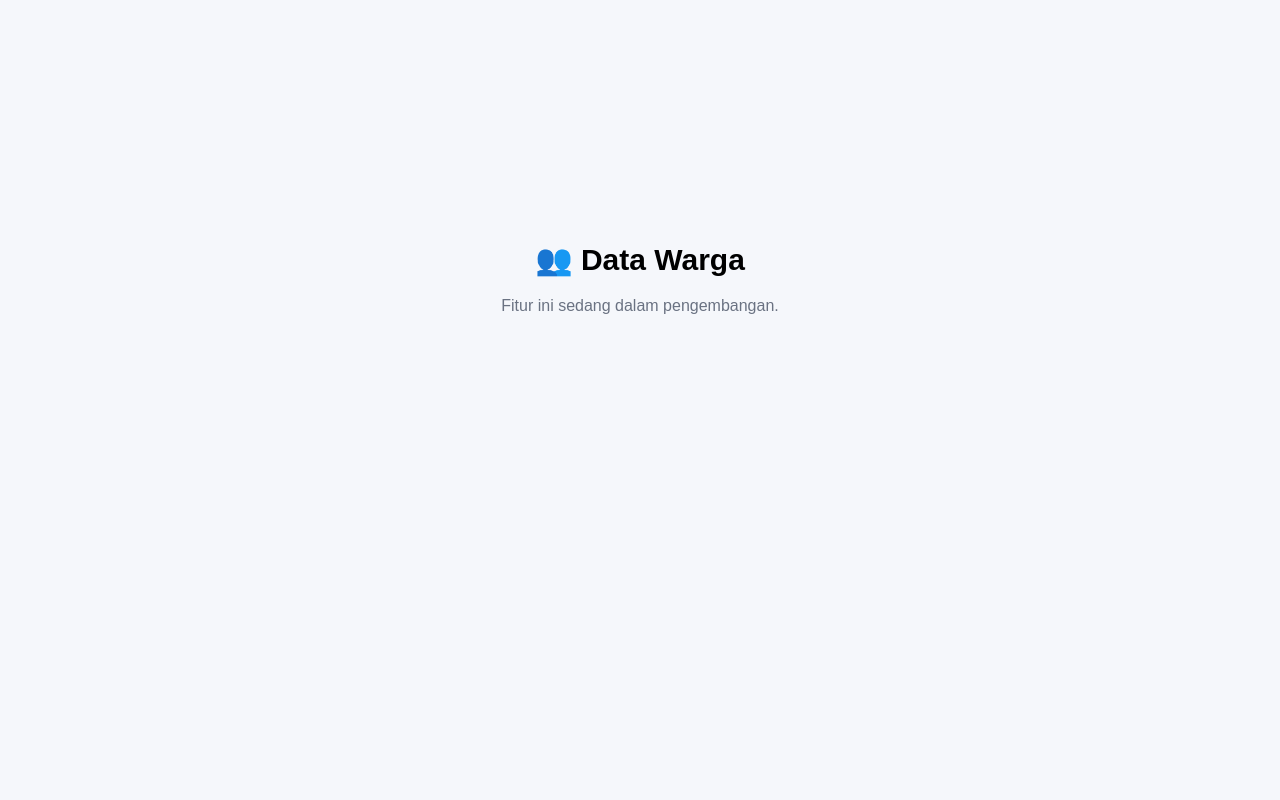
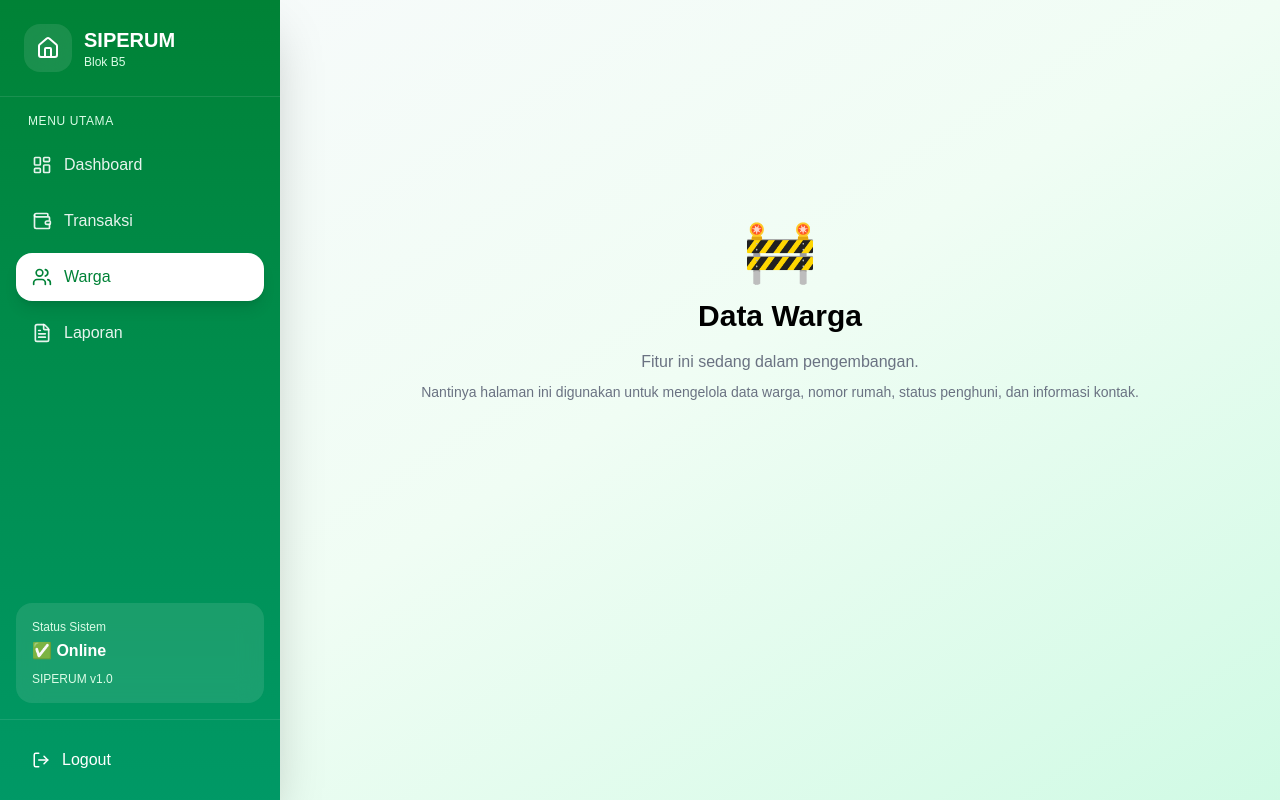
Before and after one commit to maulanasigit20/siperum, a Next.js app: page /warga in a window 1280 px wide. Built offline with nearby package versions, Linux system fonts and the light colour scheme; no server answers.

Commit message:
Update page.tsx
Update page with AppLayout

```diff
--- a/src/app/warga/page.tsx
+++ b/src/app/warga/page.tsx
@@ -1,12 +1,26 @@
+import AppLayout from "@/components/app-layout";
+
 export default function WargaPage() {
   return (
+    <AppLayout>
       <div className="flex min-h-[70vh] items-center justify-center">
         <div className="text-center">
-        <h1 className="text-3xl font-bold">👥 Data Warga</h1>
+          <div className="mb-4 text-6xl">🚧</div>
+
+          <h1 className="text-3xl font-bold">
+            Data Warga
+          </h1>
+
           <p className="mt-4 text-gray-500">
             Fitur ini sedang dalam pengembangan.
           </p>
+
+          <p className="mt-2 text-sm text-gray-500">
+            Nantinya halaman ini digunakan untuk mengelola data warga,
+            nomor rumah, status penghuni, dan informasi kontak.
+          </p>
         </div>
       </div>
+    </AppLayout>
   );
 }
```
Lines whose indentation alone changed are shown as unchanged.
